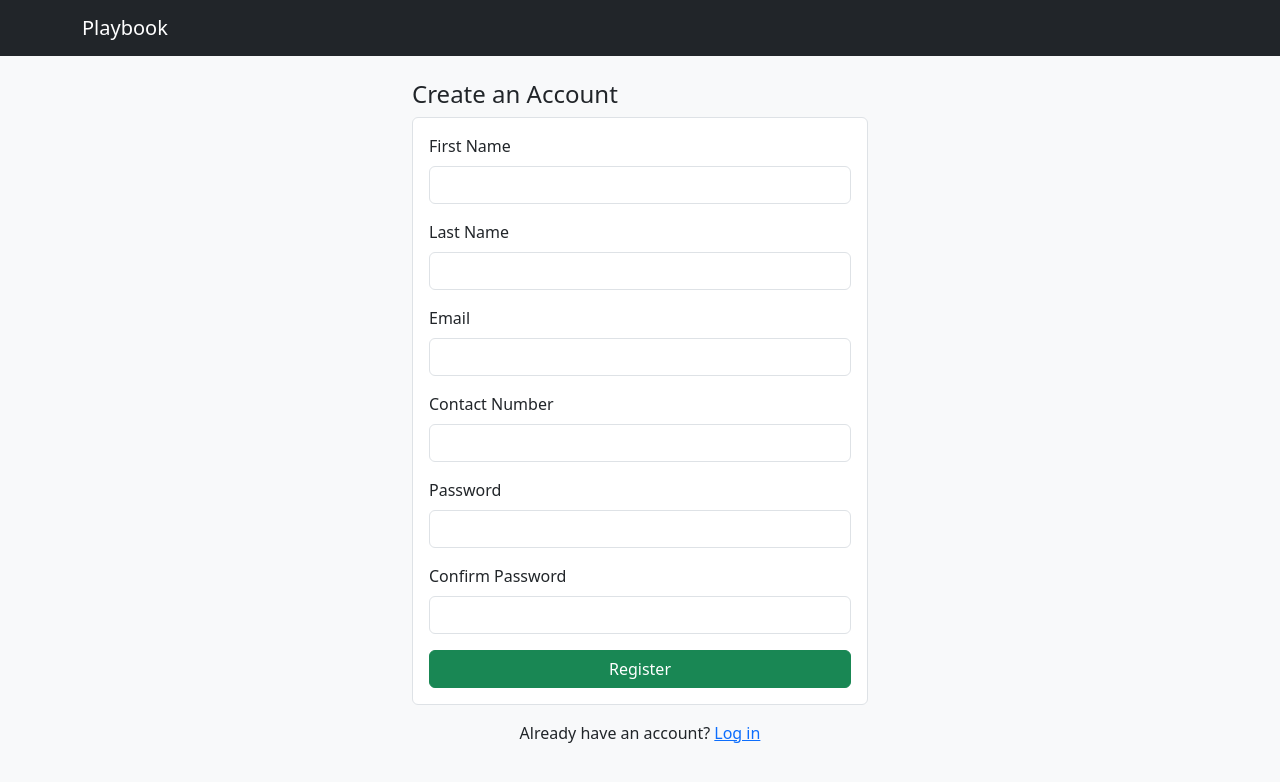
After one commit to kuroo00-ui/playbook, a PHP site: page /register.php in a window 1280 px wide. The commit adds this page. Shown: the top 782 px of the page. Run offline with PHP 8.4, Linux system fonts and the light colour scheme.

Commit message:
add register, login, logut

```diff
--- a/index.php
+++ b/index.php
@@ -1,4 +1,4 @@
-<?php include 'connect.php'; ?>
+<?php include 'auth.php'; require_login(); ?>
 <!DOCTYPE html>
 <html lang="en">
 <head>
@@ -12,6 +12,7 @@
   <div class="container">
     <a class="navbar-brand" href="index.php">Playbook</a>
     <a class="btn btn-success" href="reserve.php">Reserve a Court</a>
+    <a class="btn btn-outline-light" href="logout.php">Log Out</a>
   </div>
 </nav>
 
--- /dev/null
+++ b/logout.php
@@ -0,0 +1,5 @@
+<?php
+session_start();
+session_destroy();
+header("Location: login.php");
+exit;
--- /dev/null
+++ b/register.php
@@ -0,0 +1,83 @@
+<?php
+include 'connect.php';
+$error="";
+if ($_SERVER['REQUEST_METHOD']==='POST') {
+    $first = trim($_POST['first_name']);
+    $last    = trim($_POST['last_name']);
+    $email   = trim($_POST['email']);
+    $contact = trim($_POST['contact_number']);
+    $pass = $_POST['password'];
+    $confirm = $_POST['confirm_password'];
+
+    if ($pass === '' || $pass !== $confirm){
+        $error = "Passwords must match and not be empty.";
+    } else {
+        $stmt = $conn->prepare("SELECT user_id FROM users WHERE email=?");
+        $stmt->bind_param("s", $email);
+        $stmt->execute();
+        $stmt->store_result();
+
+        if ($stmt->num_rows > 0){
+            $error = "That email is already registered.";
+        }else {
+            $hash = password_hash($pass, PASSWORD_DEFAULT);
+            $stmt = $conn->prepare("INSERT INTO users (first_name, last_name, email, contact_number, password_hash, role)
+                              VALUES (?, ?, ?, ?, ?, 'customer')");
+            $stmt->bind_param("sssss", $first, $last, $email, $contact, $hash);
+            $stmt->execute();
+
+            header("Location: login.php");
+            exit;
+        }
+    }
+}
+?>
+<!DOCTYPE html>
+<html lang="en">
+<head>
+  <meta charset="UTF-8">
+  <meta name="viewport" content="width=device-width, initial-scale=1">
+  <title>Register - Playbook</title>
+  <link href="https://cdn.jsdelivr.net/npm/bootstrap@5.3.3/dist/css/bootstrap.min.css" rel="stylesheet">
+</head>
+<body class="bg-light">
+
+<nav class="navbar navbar-dark bg-dark mb-4">
+  <div class="container"><a class="navbar-brand" href="login.php">Playbook</a></div>
+</nav>
+
+<div class="container" style="max-width:480px">
+  <h4>Create an Account</h4>
+
+  <?php if ($error): ?>
+    <div class="alert alert-danger"><?= htmlspecialchars($error) ?></div>
+  <?php endif; ?>
+
+  <form method="POST" class="bg-white p-3 border rounded">
+
+    <label class="form-label">First Name</label>
+    <input type="text" name="first_name" class="form-control mb-3" required>
+
+    <label class="form-label">Last Name</label>
+    <input type="text" name="last_name" class="form-control mb-3" required>
+
+    <label class="form-label">Email</label>
+    <input type="email" name="email" class="form-control mb-3" required>
+
+    <label class="form-label">Contact Number</label>
+    <input type="text" name="contact_number" class="form-control mb-3">
+
+    <label class="form-label">Password</label>
+    <input type="password" name="password" class="form-control mb-3" required>
+
+    <label class="form-label">Confirm Password</label>
+    <input type="password" name="confirm_password" class="form-control mb-3" required>
+
+    <button type="submit" class="btn btn-success w-100">Register</button>
+  </form>
+
+  <p class="mt-3 text-center">Already have an account? <a href="login.php">Log in</a></p>
+</div>
+
+</body>
+</html>
--- a/reserve.php
+++ b/reserve.php
@@ -1,5 +1,6 @@
 <?php
-include 'connect.php';
+include 'auth.php';
+require_login();
 $error = "";
 
 if ($_SERVER['REQUEST_METHOD'] === 'POST') {
```
Also changed, not shown: auth.php (added, +18 -0 lines), login.php (added, +77 -0 lines).
